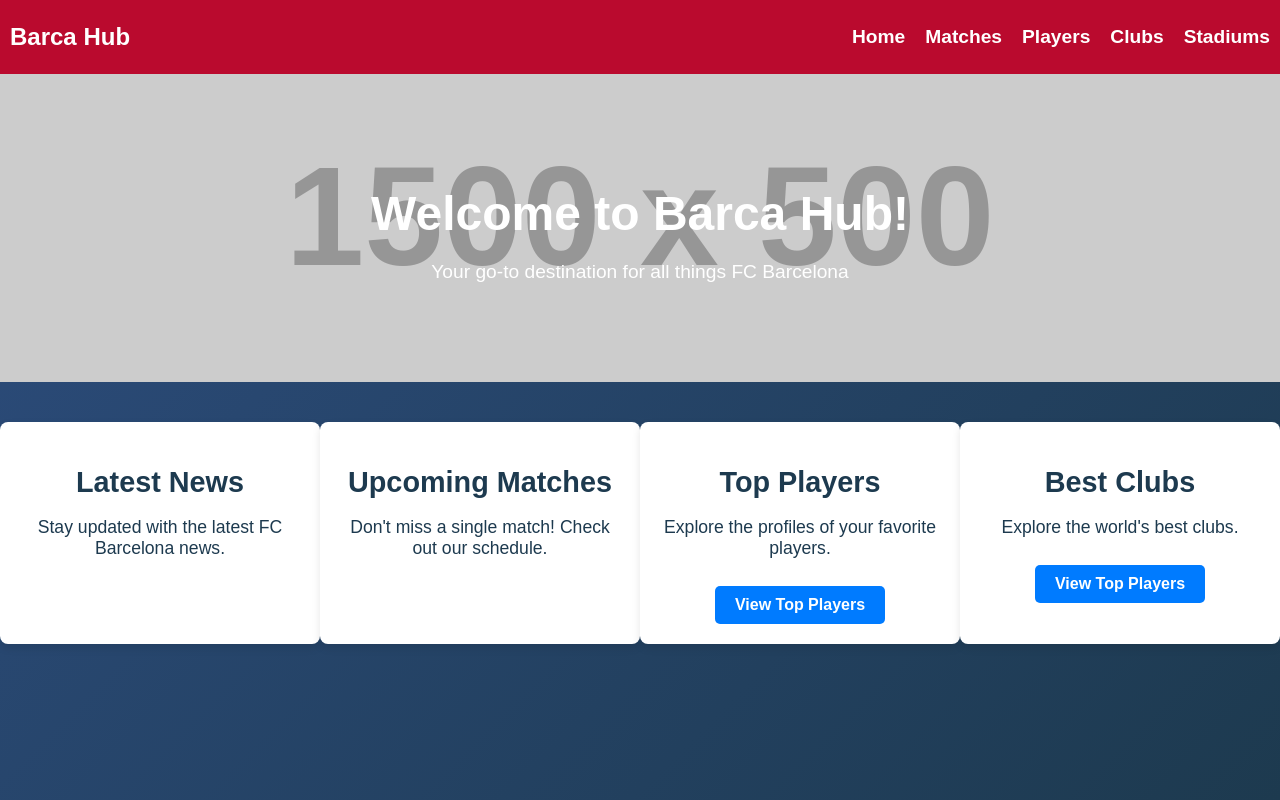
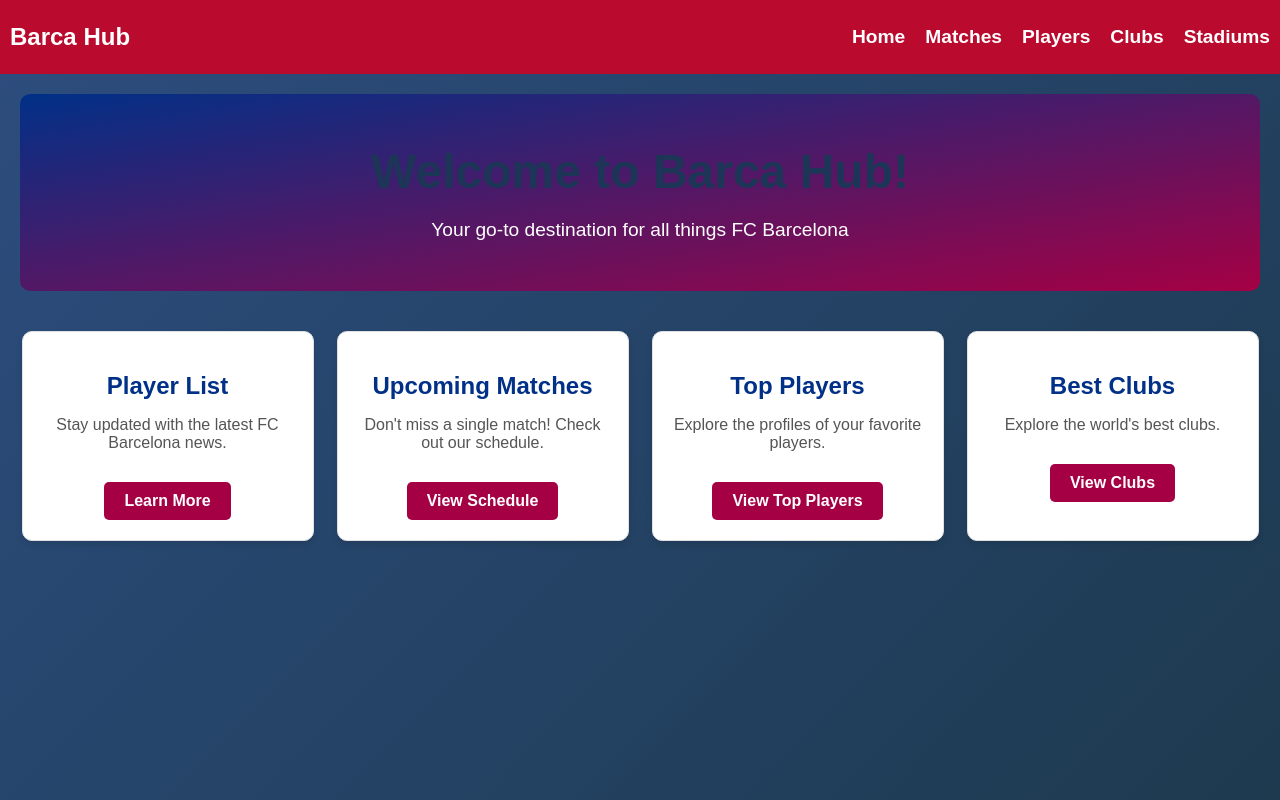
Before and after one commit to LavinduWelikala/BarcaHub-frontend, a React (Create React App) app: page / in a window 1280 px wide. Built offline with nearby package versions, Linux system fonts and the light colour scheme.

Commit message:
joined get

```diff
--- a/src/App.js
+++ b/src/App.js
@@ -9,6 +9,7 @@
 import Stadium from "./components/Stadium";
 import PlayerList from "./components/PlayerList";
 import ClubList from "./components/ClubList";
+import PlayerTable from "./components/PlayerTable";
 
 const App = () => {
   return (
@@ -23,6 +24,7 @@
           <Route path="/create-stadium" element={<Stadium />} />
           <Route path="/players-list" element={<PlayerList />} />
           <Route path="/clubs-list" element={<ClubList />} />
+          <Route path="/player-table" element={<PlayerTable /> } />
         </Routes>
       </div>
     </Router>
--- /dev/null
+++ b/src/components/ClubList.css
@@ -0,0 +1,104 @@
+/* General Styles */
+body {
+    font-family: "Arial", sans-serif;
+    background-color: #f0f4f8;
+    color: #333;
+    margin: 0;
+    padding: 0;
+  }
+
+  h1 {
+    text-align: center;
+    color: #1d3557;
+    font-size: 2.5rem;
+    margin-bottom: 20px;
+  }
+
+  /* Table Styles */
+  table {
+    width: 100%;
+    border-collapse: collapse;
+    background-color: white;
+    overflow: hidden;
+    border-radius: 8px;
+    animation: fadeIn 1s ease-in-out;
+    margin: auto;
+  }
+
+  thead tr {
+    background-color: #457b9d;
+    color: white;
+  }
+
+  th,
+  td {
+    padding: 12px 15px;
+    text-align: left;
+    font-size: 16px;
+    transition: background-color 0.3s ease, color 0.3s ease;
+  }
+
+  th {
+    font-weight: bold;
+  }
+
+  tbody tr:nth-child(even) {
+    background-color: #f9f9f9;
+  }
+
+  tbody tr:hover {
+    background-color: #a8dadc;
+    color: white;
+  }
+
+  /* Button Animation (Optional) */
+  button {
+    display: inline-block;
+    padding: 10px 20px;
+    background-color: #1d3557;
+    color: white;
+    border: none;
+    border-radius: 4px;
+    cursor: pointer;
+    transition: transform 0.3s ease, background-color 0.3s ease;
+  }
+
+  button:hover {
+    transform: scale(1.05);
+    background-color: #457b9d;
+  }
+
+  /* Animations */
+  @keyframes fadeIn {
+    from {
+      opacity: 0;
+      transform: translateY(20px);
+    }
+    to {
+      opacity: 1;
+      transform: translateY(0);
+    }
+  }
+
+  @keyframes highlightRow {
+    from {
+      background-color: #1d3557;
+      color: white;
+    }
+    to {
+      background-color: transparent;
+      color: inherit;
+    }
+  }
+/* Add padding to avoid navbar overlap */
+.club-list-container {
+    padding-top: 70px; /* Adjust based on your navbar's height */
+    margin: 20px;
+  }
+
+  h1 {
+    text-align: center;
+    color: #1d3557;
+    font-size: 2.5rem;
+    margin-bottom: 20px;
+  }
--- a/src/components/ClubList.js
+++ b/src/components/ClubList.js
@@ -1,5 +1,7 @@
 import React, { useEffect, useState } from "react";
 import axios from "axios";
+import "./ClubList.css";
+
 
 
 const ClubList = () => {
@@ -40,10 +42,8 @@
     }
 
     return (
-        <div style={{ margin: "20px", fontFamily: "Arial, sans-serif" }}>
-      <h1 style={{ textAlign: "center", color: "#333", marginBottom: "20px" }}>
-        All Clubs
-      </h1>
+      <div className="club-list-container">
+        <h1>All Clubs</h1>
         {clubs.length === 0 ? (
           <p style={{ textAlign: "center", color: "#555" }}>No Clubs found.</p>
         ) : (
@@ -86,6 +86,8 @@
         )}
       </div>
     );
+
+
 };
 
 const thStyle = {
--- /dev/null
+++ b/src/components/Home.css
@@ -0,0 +1,83 @@
+/* General Styles */
+body {
+    margin: 0;
+    font-family: 'Roboto', sans-serif;
+    background-color: #f4f4f9;
+    color: #333;
+  }
+
+  /* Home Component Styles */
+  .home {
+    text-align: center;
+    padding: 20px;
+  }
+
+  /* Hero Section */
+  .hero-section {
+    background: linear-gradient(to bottom right, #003087, #a50044);
+    color: white;
+    padding: 50px 20px;
+    margin-bottom: 40px;
+    border-radius: 10px;
+  }
+
+  .hero-title {
+    font-size: 3rem;
+    font-weight: bold;
+    margin: 0;
+  }
+
+  .hero-subtitle {
+    font-size: 1.2rem;
+    margin: 10px 0 0;
+  }
+
+  /* Info Cards Section */
+  .info-cards {
+    display: flex;
+    justify-content: space-around;
+    flex-wrap: wrap;
+    gap: 20px;
+  }
+
+  .card {
+    background-color: white;
+    border: 1px solid #e0e0e0;
+    border-radius: 10px;
+    box-shadow: 0 4px 6px rgba(0, 0, 0, 0.1);
+    padding: 20px;
+    text-align: center;
+    width: 250px;
+    transition: transform 0.2s ease, box-shadow 0.2s ease;
+  }
+
+  .card:hover {
+    transform: translateY(-10px);
+    box-shadow: 0 6px 12px rgba(0, 0, 0, 0.15);
+  }
+
+  .card h2 {
+    font-size: 1.5rem;
+    color: #003087;
+    margin-bottom: 10px;
+  }
+
+  .card p {
+    font-size: 1rem;
+    color: #555;
+    margin-bottom: 20px;
+  }
+
+  .button {
+    background-color: #a50044;
+    color: white;
+    padding: 10px 20px;
+    text-decoration: none;
+    border-radius: 5px;
+    font-size: 1rem;
+    transition: background-color 0.2s ease;
+  }
+
+  .button:hover {
+    background-color: #003087;
+  }
--- a/src/components/Home.js
+++ b/src/components/Home.js
@@ -1,26 +1,35 @@
 import React from "react";
 import { Link } from "react-router-dom";
+import "./Home.css"; // Assuming you create a separate CSS file for styles
 
 const Home = () => {
   return (
     <div className="home">
+      {/* Hero Section */}
       <div className="hero-section">
-        <h1>Welcome to Barca Hub!</h1>
-        <p>Your go-to destination for all things FC Barcelona</p>
+        <h1 className="hero-title">Welcome to Barca Hub!</h1>
+        <p className="hero-subtitle">Your go-to destination for all things FC Barcelona</p>
       </div>
+
+      {/* Info Cards Section */}
       <div className="info-cards">
         <div className="card">
-          <h2>Latest News</h2>
+          <h2>Player List</h2>
           <p>Stay updated with the latest FC Barcelona news.</p>
+          <Link to="/player-table" className="button">
+            Learn More
+          </Link>
         </div>
         <div className="card">
           <h2>Upcoming Matches</h2>
           <p>Don't miss a single match! Check out our schedule.</p>
+          <Link to="/matches" className="button">
+            View Schedule
+          </Link>
         </div>
         <div className="card">
           <h2>Top Players</h2>
           <p>Explore the profiles of your favorite players.</p>
-          {/* Link to the PlayerList page */}
           <Link to="/players-list" className="button">
             View Top Players
           </Link>
@@ -28,9 +37,8 @@
         <div className="card">
           <h2>Best Clubs</h2>
           <p>Explore the world's best clubs.</p>
-          {/* Link to the ClubList page */}
           <Link to="/clubs-list" className="button">
-            View Top Players
+            View Clubs
           </Link>
         </div>
       </div>
--- /dev/null
+++ b/src/components/PlayerTable.js
@@ -0,0 +1,64 @@
+import React, { useEffect, useState } from 'react';
+import axios from 'axios';
+
+const PlayerTable = () => {
+  const [players, setPlayers] = useState([]);
+  const [loading, setLoading] = useState(true);
+  const [error, setError] = useState(null);
+
+  useEffect(() => {
+    // Fetch players from the API
+    axios.get('http://localhost:8080/players')
+      .then((response) => {
+        setPlayers(response.data);
+        setLoading(false);
+      })
+      .catch((error) => {
+        console.error('Error fetching players:', error);
+        setError('Failed to fetch players. Please try again later.');
+        setLoading(false);
+      });
+  }, []);
+
+  if (loading) {
+    return <p>Loading players...</p>;
+  }
+
+  if (error) {
+    return <p>{error}</p>;
+  }
+
+  return (
+    <div>
+      <h1>Player List</h1>
+      <table border="1" style={{ width: '100%', textAlign: 'left' }}>
+        <thead>
+          <tr>
+            <th>ID</th>
+            <th>Name</th>
+            <th>Age</th>
+            <th>Nationality</th>
+            <th>Position</th>
+            <th>Jersey Number</th>
+            <th>Club ID</th>
+          </tr>
+        </thead>
+        <tbody>
+          {players.map((player) => (
+            <tr key={player.id}>
+              <td>{player.id}</td>
+              <td>{player.name}</td>
+              <td>{player.age}</td>
+              <td>{player.nationality}</td>
+              <td>{player.position}</td>
+              <td>{player.jerseyNumber}</td>
+              <td>{player.clubId}</td>
+            </tr>
+          ))}
+        </tbody>
+      </table>
+    </div>
+  );
+};
+
+export default PlayerTable;
```
Lines whose indentation alone changed are shown as unchanged.
